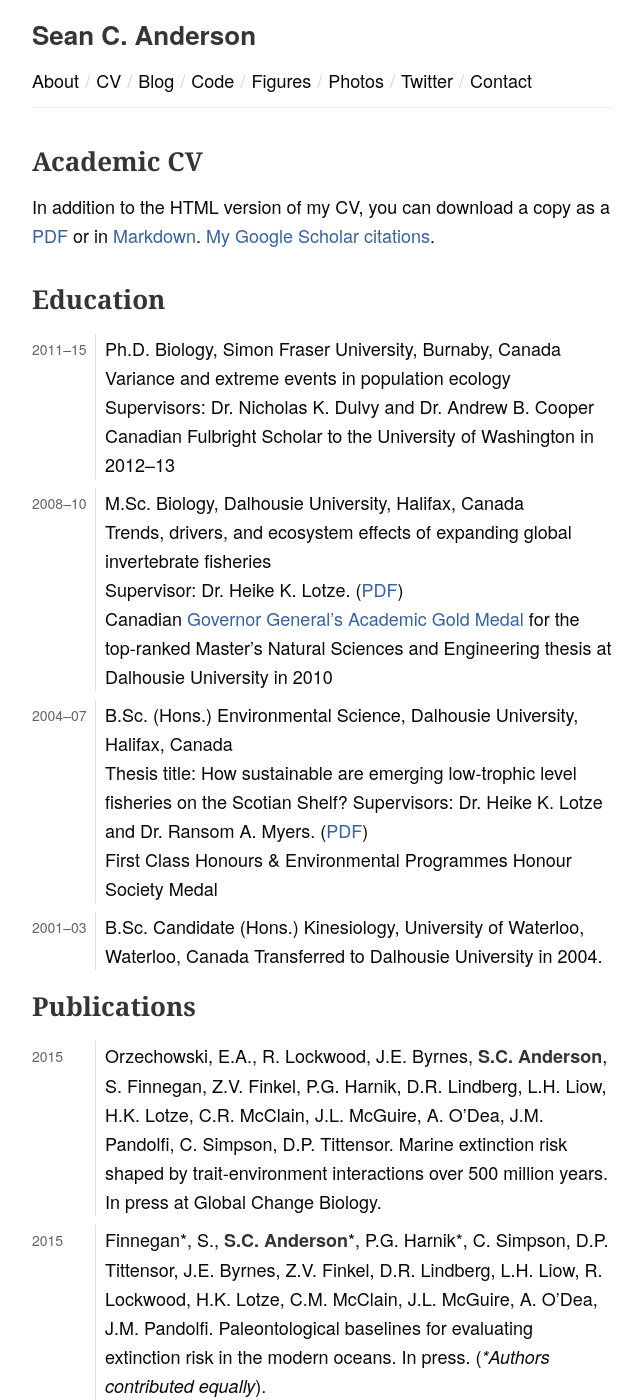
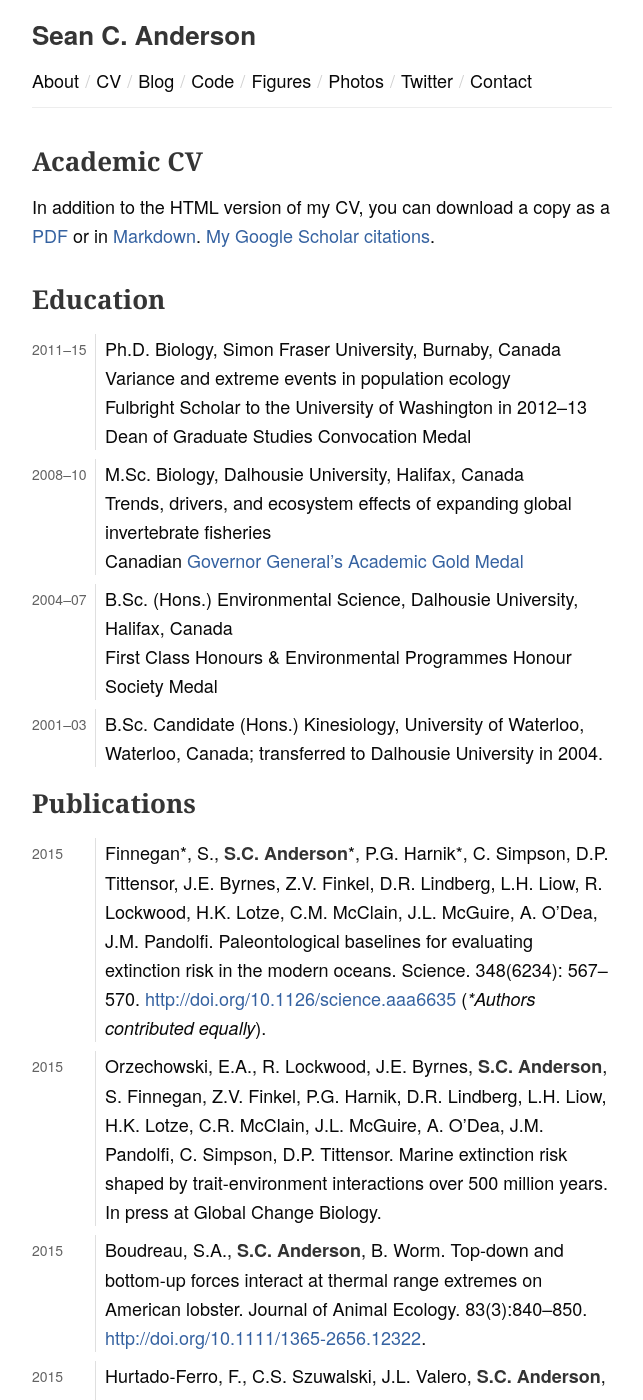
Before and after one commit to seananderson/seananderson.ca, a Jekyll site: the page built from cv.html, in a window 1280 px wide and 1400 px high. Shown: the whole window, without its empty margins (318-961 px from the left). Built offline with Jekyll 4.4.1, drawn with Linux system fonts in a browser that asks for light colours; Markdown is read by kramdown in place of the engine named in the settings; comment, search, counter and statistics services are not loaded; some of the changed text lies outside the part shown.

Commit message:
Update CV

```diff
--- a/cv.html
+++ b/cv.html
@@ -7,28 +7,28 @@ title: seananderson.ca
 <h1 id="education">Education</h1>
 <dl>
 <dt>2011–15</dt>
-<dd>Ph.D. Biology, Simon Fraser University, Burnaby, Canada<br /> Variance and extreme events in population ecology<br /> Supervisors: Dr. Nicholas K. Dulvy and Dr. Andrew B. Cooper<br /> Canadian Fulbright Scholar to the University of Washington in 2012–13
+<dd>Ph.D. Biology, Simon Fraser University, Burnaby, Canada<br /> Variance and extreme events in population ecology<br /> Fulbright Scholar to the University of Washington in 2012–13<br /> Dean of Graduate Studies Convocation Medal
 </dd>
 <dt>2008–10</dt>
-<dd>M.Sc. Biology, Dalhousie University, Halifax, Canada<br /> Trends, drivers, and ecosystem effects of expanding global invertebrate fisheries<br /> Supervisor: Dr. Heike K. Lotze. (<a href="http://seananderson.ca/papers/Anderson_MSc_2010.pdf">PDF</a>)<br /> Canadian <a href="http://goo.gl/nA1zE">Governor General’s Academic Gold Medal</a> for the top-ranked Master’s Natural Sciences and Engineering thesis at Dalhousie University in 2010
+<dd>M.Sc. Biology, Dalhousie University, Halifax, Canada<br /> Trends, drivers, and ecosystem effects of expanding global invertebrate fisheries<br /> Canadian <a href="http://goo.gl/nA1zE">Governor General’s Academic Gold Medal</a>
 </dd>
 <dt>2004–07</dt>
-<dd>B.Sc. (Hons.) Environmental Science, Dalhousie University, Halifax, Canada<br /> Thesis title: How sustainable are emerging low-trophic level fisheries on the Scotian Shelf? Supervisors: Dr. Heike K. Lotze and Dr. Ransom A. Myers. (<a href="http://seananderson.ca/papers/Anderson_HSc_2006.pdf">PDF</a>)<br /> First Class Honours &amp; Environmental Programmes Honour Society Medal
+<dd>B.Sc. (Hons.) Environmental Science, Dalhousie University, Halifax, Canada<br /> First Class Honours &amp; Environmental Programmes Honour Society Medal
 </dd>
 <dt>2001–03</dt>
-<dd>B.Sc. Candidate (Hons.) Kinesiology, University of Waterloo, Waterloo, Canada Transferred to Dalhousie University in 2004.
+<dd>B.Sc. Candidate (Hons.) Kinesiology, University of Waterloo, Waterloo, Canada; transferred to Dalhousie University in 2004.
 </dd>
 </dl>
 <h1 id="publications">Publications</h1>
 <dl>
 <dt>2015</dt>
+<dd>Finnegan*, S., <strong>S.C. Anderson</strong>*, P.G. Harnik*, C. Simpson, D.P. Tittensor, J.E. Byrnes, Z.V. Finkel, D.R. Lindberg, L.H. Liow, R. Lockwood, H.K. Lotze, C.M. McClain, J.L. McGuire, A. O’Dea, J.M. Pandolfi. Paleontological baselines for evaluating extinction risk in the modern oceans. Science. 348(6234): 567–570. <a href="http://doi.org/10.1126/science.aaa6635" class="uri">http://doi.org/10.1126/science.aaa6635</a> (<em>*Authors contributed equally</em>).
+</dd>
+<dt>2015</dt>
 <dd>Orzechowski, E.A., R. Lockwood, J.E. Byrnes, <strong>S.C. Anderson</strong>, S. Finnegan, Z.V. Finkel, P.G. Harnik, D.R. Lindberg, L.H. Liow, H.K. Lotze, C.R. McClain, J.L. McGuire, A. O’Dea, J.M. Pandolfi, C. Simpson, D.P. Tittensor. Marine extinction risk shaped by trait-environment interactions over 500 million years. In press at Global Change Biology.
 </dd>
 <dt>2015</dt>
-<dd>Finnegan*, S., <strong>S.C. Anderson</strong>*, P.G. Harnik*, C. Simpson, D.P. Tittensor, J.E. Byrnes, Z.V. Finkel, D.R. Lindberg, L.H. Liow, R. Lockwood, H.K. Lotze, C.M. McClain, J.L. McGuire, A. O’Dea, J.M. Pandolfi. Paleontological baselines for evaluating extinction risk in the modern oceans. In press. (<em>*Authors contributed equally</em>).
-</dd>
-<dt>2015</dt>
-<dd>Boudreau, S.A., <strong>S.C. Anderson</strong>, B. Worm. Top-down and bottom-up forces interact at thermal range extremes on American lobster. Journal of Animal Ecology. In press. <a href="http://doi.org/10.1111/1365-2656.12322" class="uri">http://doi.org/10.1111/1365-2656.12322</a>.
+<dd>Boudreau, S.A., <strong>S.C. Anderson</strong>, B. Worm. Top-down and bottom-up forces interact at thermal range extremes on American lobster. Journal of Animal Ecology. 83(3):840–850. <a href="http://doi.org/10.1111/1365-2656.12322" class="uri">http://doi.org/10.1111/1365-2656.12322</a>.
 </dd>
 <dt>2015</dt>
 <dd>Hurtado-Ferro, F., C.S. Szuwalski, J.L. Valero, <strong>S.C. Anderson</strong>, C.J. Cunningham, K.F. Johnson, R.R. Licandeo, C.R. McGilliard, C.C. Monnahan, M.L. Muradian, K. Ono, K.A. Vert-Pre, A.R. Whitten, A.E. Punt. Looking in the rear-view mirror: bias and retrospective patterns in integrated, age-structured stock assessment models. ICES Journal of Marine Science. 72(1): 99–110. <a href="http://doi.org/10.1093/icesjms/fsu198" class="uri">http://doi.org/10.1093/icesjms/fsu198</a>.
@@ -110,7 +110,13 @@ title: seananderson.ca
 <h1 id="manuscripts-in-review">Manuscripts in review</h1>
 <dl>
 <dt>2015</dt>
-<dd>Trebilco, R., N.K. Dulvy, <strong>S.C. Anderson</strong>, A.K. Salomon. The paradox of inverted biomass pyramids in kelp forest fish communities. In review.
+<dd>Monnahan, C.C., K. Ono, S.C Anderson, M.B. Rudd, A.C. Hicks, F. Hurtado-Ferro, K.F. Johnson, P.T. Kuriyama, R.R. Licandeo, C.C. Stawitz, I.G. Taylor, J.L. Valero. The effect of length bin structures on growth estimation in integrated age-structured stock assessments. Submitted.
+</dd>
+<dt>2015</dt>
+<dd>Kuriyamaa, P.T., F. Hurtado-Ferro, K. Ono, A.C. Hicks, I.G. Taylor, R.R. Licandeo, K.F. Johnson, S.C. Anderson, C.C. Monnahan, M.B. Rudd, C.C. Stawitz, J.L. Valero. An empirical weight-at-age approach reduces estimation bias compared to modeling parametric growth in integrated, statistical stock assessment models when growth is time varying. Submitted.
+</dd>
+<dt>2015</dt>
+<dd>Trebilco, R., N.K. Dulvy, <strong>S.C. Anderson</strong>, A.K. Salomon. The paradox of inverted biomass pyramids in kelp forest fish communities. In revision.
 </dd>
 </dl>
 <h1 id="awards-and-scholarships">Awards and scholarships</h1>
```
Also changed, not shown: AndersonCV.txt (+35 -25 lines), cv-header.txt (+5 -3 lines), cv-pandoc.md (+34 -16 lines), 2 other files.
